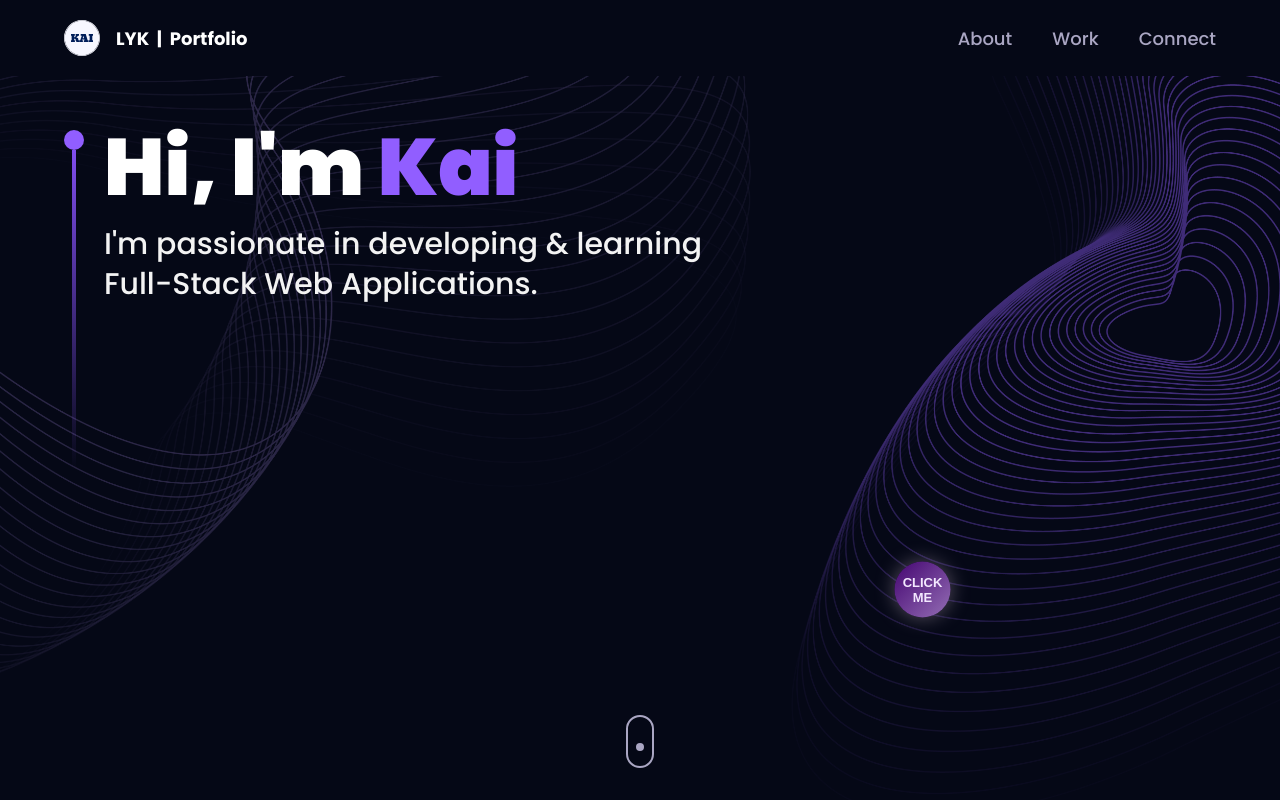
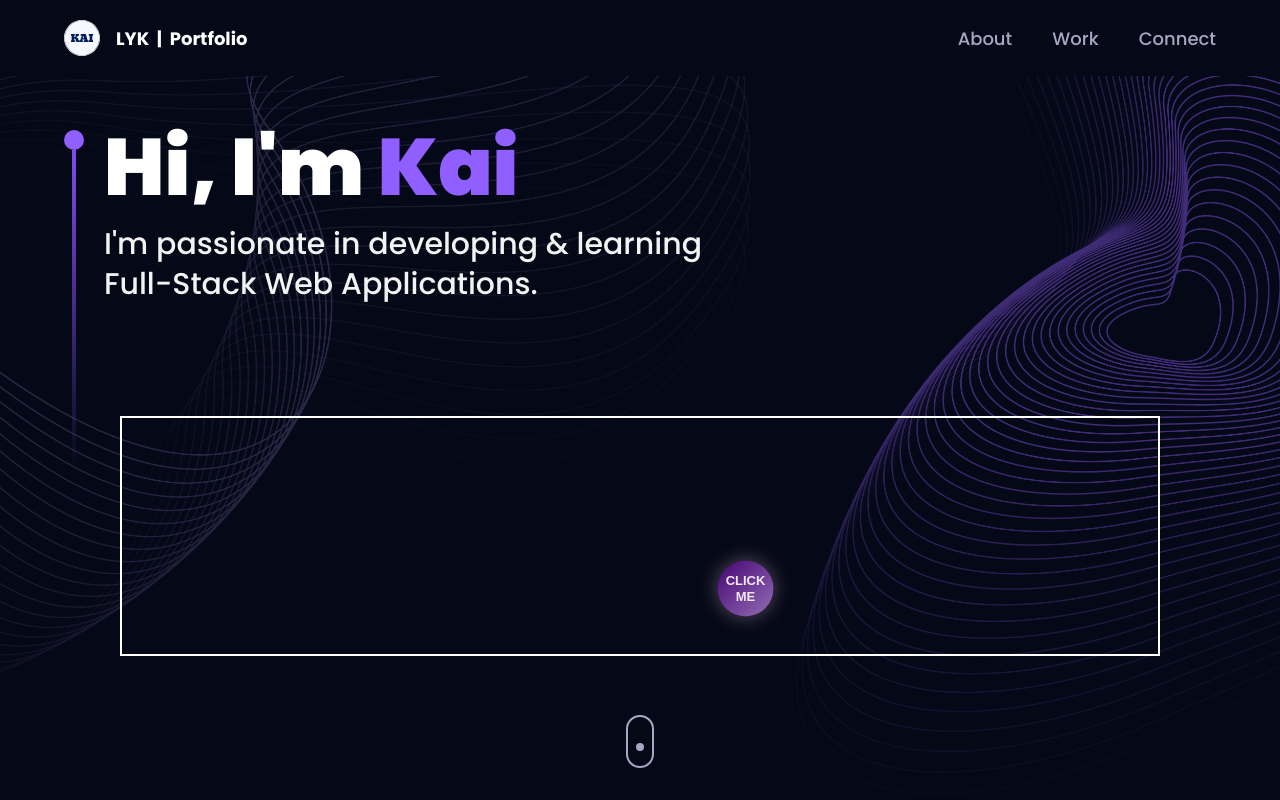
Before and after one commit to LYK315/portfolio, a React (Vite) app: page / in a window 1280 px wide. Shown: the top 800 px of the page. Built offline with nearby package versions, Linux system fonts and the light colour scheme; a web font is replaced by a local one.

Commit message:
update ball box

```diff
--- a/src/components/Hero.jsx
+++ b/src/components/Hero.jsx
@@ -53,7 +53,12 @@ const Hero = () => {
 
       {/* Bouncing Ball */}
       <div className='absolute bottom-36 w-full h-full flex justify-center items-end'>
-        <div className="ball-box w-1/2 lg:h-1/3 md:h-1/4">
+        <div
+          className="
+        ball-box
+        xl:w-[65em] lg:w-[58em] md:w-[35em] sm:w-[25em] xs:w-[20em] w-[13em]
+        xl:h-[15em] lg:h-[10em] md:h-[12em] sm:h-[12em] xs:h-[13em] h-[20em]
+        ">
           <BouncingBall />
         </div>
       </div>
--- a/src/index.css
+++ b/src/index.css
@@ -12,6 +12,10 @@
   font-family: "Poppins", sans-serif;
   scroll-behavior: smooth;
   color-scheme: dark;
+}
+
+.ball-box{
+  border: 2px solid white;
 }
 
 .ball {
```
